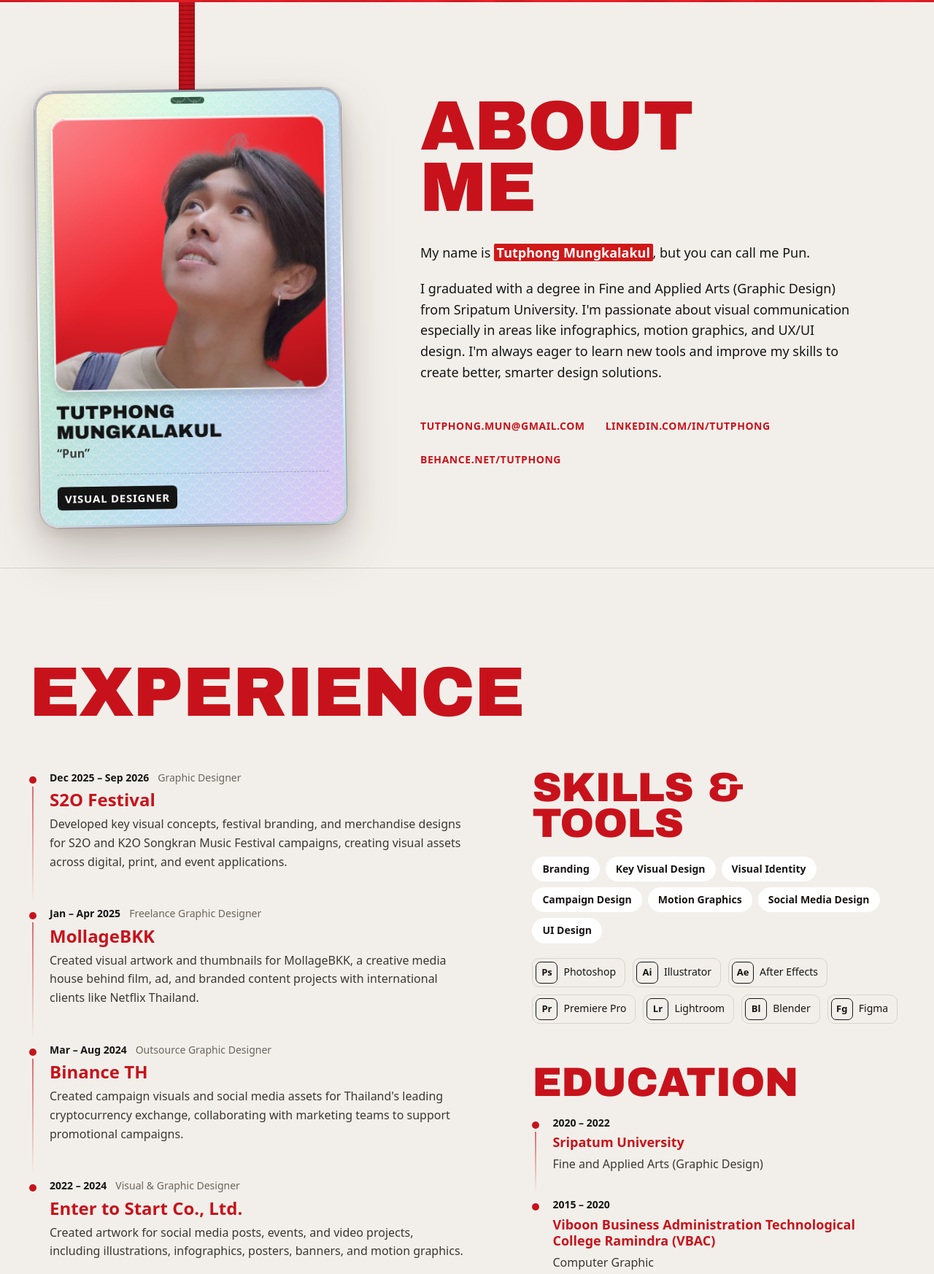
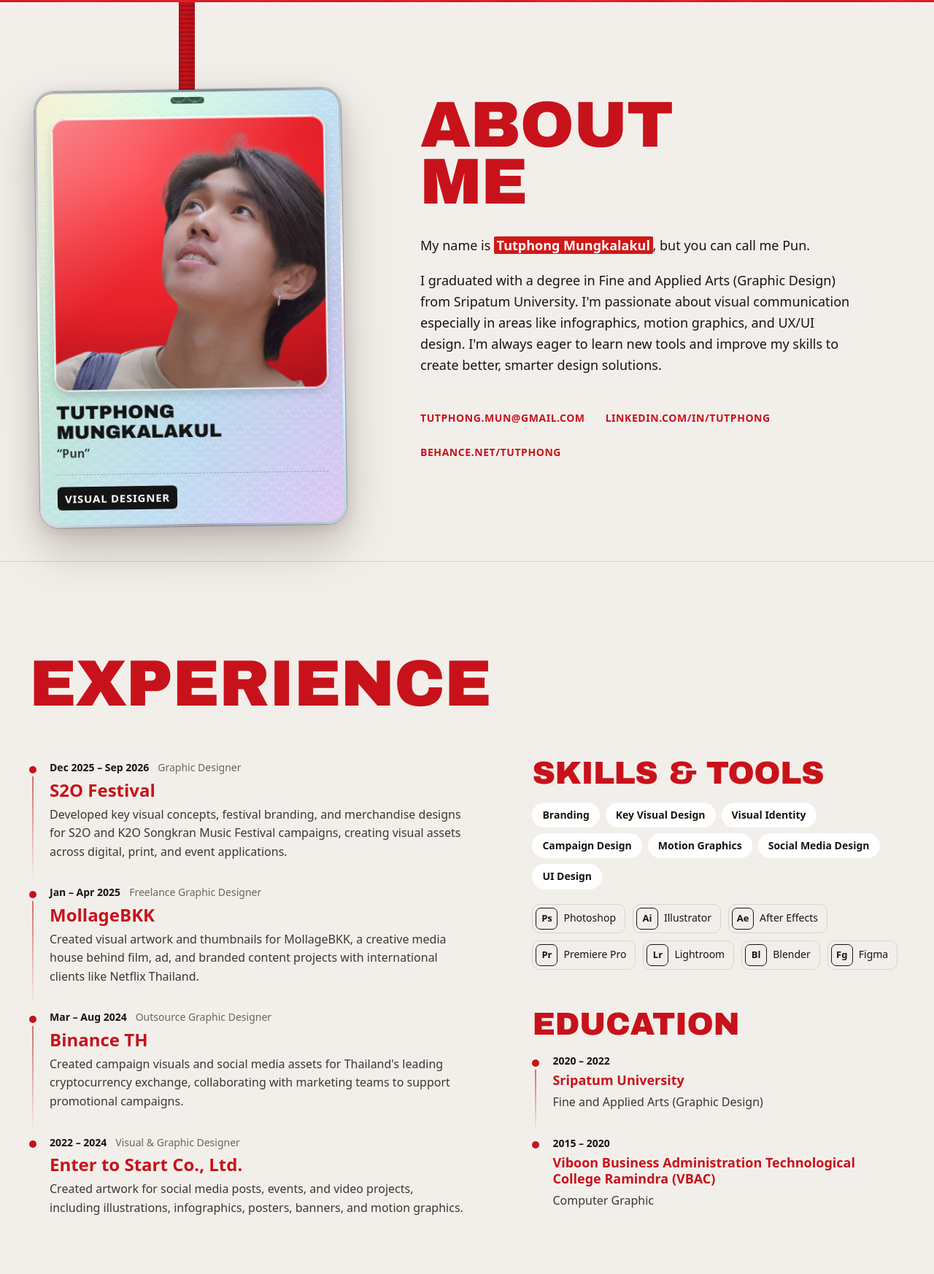
Before and after one commit to Punmetal/landing-page-portfolio, an Astro site: page / in a window 1280 px wide. Shown: the part 797-2543 px from the top of the page at 73% size. Built offline with nearby package versions, Linux system fonts and the light colour scheme; Astro itself is replaced by a stand-in of ours; a web font is replaced by a local one.

Commit message:
Use BBH Bartle for the wordmark and section headings
Self-hosted via @fontsource/bbh-bartle (--f-heading token). The face is
very wide, so the wordmark and headings size from their container
(container queries + per-heading --fit = longest word in em), capped at
the previous sizes; no overflow at 360/768/1440.

Co-Authored-By: Claude Opus 5.5 <noreply@anthropic.com>
Claude-Session: https://claude.ai/code/session_015yirTN3eAypWgjJzaAuxPD

```diff
--- a/package.json
+++ b/package.json
@@ -16,6 +16,7 @@
   },
   "dependencies": {
     "@fontsource/archivo-black": "^5.3.0",
+    "@fontsource/bbh-bartle": "^5.3.0",
     "@fontsource/ibm-plex-sans-thai": "^5.3.0",
     "@google/model-viewer": "^4.4.0",
     "astro": "^7.3.8"
--- a/src/components/About.astro
+++ b/src/components/About.astro
@@ -10,7 +10,7 @@ const [intro, ...rest] = profile.about;
   </div>
 
   <div class="about-body">
-    <h2 id="about-title" class="section-title display">About<br />me</h2>
+    <h2 id="about-title" class="section-title display" style="--fit: 6.7">About<br />me</h2>
     <p class="about-intro">
       My name is <mark>{profile.fullName}</mark>, but you can call me {profile.nickname}.
     </p>
@@ -40,6 +40,7 @@ const [intro, ...rest] = profile.about;
     padding-bottom: 48px;
   }
   .about-body {
+    container-type: inline-size;
     display: grid;
     align-content: center;
     gap: 20px;
--- a/src/components/Experience.astro
+++ b/src/components/Experience.astro
@@ -4,7 +4,7 @@ import ToolChips from './ToolChips.astro';
 ---
 
 <section class="exp container section" id="experience" aria-labelledby="exp-title">
-  <h2 id="exp-title" class="section-title display">Experience</h2>
+  <h2 id="exp-title" class="section-title display" style="--fit: 13.4">Experience</h2>
 
   <div class="grid">
     <ol class="timeline" role="list">
@@ -24,7 +24,7 @@ import ToolChips from './ToolChips.astro';
 
     <div class="side">
       <div class="block">
-        <h3 class="block-title display">Skills &amp; Tools</h3>
+        <h3 class="block-title display" style="--fit: 11.7">Skills &amp; Tools</h3>
         <ul class="skills" role="list" aria-label="Skills">
           {skills.map((s) => <li>{s}</li>)}
         </ul>
@@ -32,7 +32,7 @@ import ToolChips from './ToolChips.astro';
       </div>
 
       <div class="block">
-        <h3 class="block-title display">Education</h3>
+        <h3 class="block-title display" style="--fit: 11.7">Education</h3>
         <ol class="timeline edu" role="list">
           {
             education.map((e) => (
@@ -53,6 +53,7 @@ import ToolChips from './ToolChips.astro';
 
 <style>
   .exp {
+    container-type: inline-size;
     border-top: 1px solid var(--c-line);
   }
   .grid {
@@ -117,11 +118,13 @@ import ToolChips from './ToolChips.astro';
     align-content: start;
   }
   .block {
+    container-type: inline-size;
     display: grid;
     gap: 20px;
   }
   .block-title {
-    font-size: var(--fs-4);
+    font-family: var(--f-heading);
+    font-size: min(var(--fs-4), calc(100cqi / var(--fit, 11.7)));
     color: var(--c-accent);
   }
   .skills {
--- a/src/components/Hero.astro
+++ b/src/components/Hero.astro
@@ -80,6 +80,7 @@ import LiquidBg from './LiquidBg.astro';
   }
 
   .hero-body {
+    container-type: inline-size;
     flex: 1;
     display: flex;
     flex-direction: column;
@@ -89,12 +90,14 @@ import LiquidBg from './LiquidBg.astro';
   }
 
   .wordmark {
+    font-family: var(--f-heading);
     display: flex;
     flex-direction: column;
     align-items: center;
     color: var(--c-ink-display);
     /* "FOLIO" spans the container width */
-    font-size: clamp(4.25rem, 22vw, 17.5rem);
+    /* "FOLIO" is ~6.5em wide in BBH Bartle: fit it to the container */
+    font-size: min(17.5rem, calc(100cqi / 6.7));
     line-height: 0.84;
     letter-spacing: -0.02em;
     text-align: center;
--- a/src/components/ProjectIndex.astro
+++ b/src/components/ProjectIndex.astro
@@ -12,7 +12,7 @@ const fit = (t: string) => Math.max(...t.split(/\s+/).map((w) => w.length), 6) *
 
 <section class="index container" id="work" aria-labelledby="work-title">
   <div class="head">
-    <h2 id="work-title" class="section-title display">Selected<br />work</h2>
+    <h2 id="work-title" class="section-title display" style="--fit: 10.7">Selected<br />work</h2>
     <p class="count"><span>{String(projects.length).padStart(2, '0')}</span> projects</p>
   </div>
 
@@ -106,6 +106,7 @@ const fit = (t: string) => Math.max(...t.split(/\s+/).map((w) => w.length), 6) *
 
 <style>
   .index {
+    container-type: inline-size;
     border-top: 1px solid var(--c-line);
     --spine-w: 76px;
     --cover-w: 312px;
--- a/src/layouts/Base.astro
+++ b/src/layouts/Base.astro
@@ -1,5 +1,6 @@
 ---
 import '@fontsource/archivo-black/400.css';
+import '@fontsource/bbh-bartle/400.css';
 import '@fontsource/ibm-plex-sans-thai/400.css';
 import '@fontsource/ibm-plex-sans-thai/700.css';
 import '../styles/global.css';
--- a/src/styles/global.css
+++ b/src/styles/global.css
@@ -81,7 +81,10 @@ a {
 }
 
 .section-title {
-  font-size: var(--fs-5);
+  font-family: var(--f-heading);
+  /* BBH Bartle is very wide: size from the container so the longest word
+     (--fit, its width in em) always fits; capped at --fs-5 */
+  font-size: min(var(--fs-5), calc(100cqi / var(--fit, 13.4)));
   color: var(--c-accent);
 }
 
--- a/src/styles/tokens.css
+++ b/src/styles/tokens.css
@@ -26,6 +26,7 @@
 
   /* Type */
   --f-display: 'Archivo Black', 'Arial Black', system-ui, sans-serif;
+  --f-heading: 'BBH Bartle', 'Archivo Black', 'Arial Black', system-ui, sans-serif; /* section headings + wordmark */
   --f-body: 'IBM Plex Sans Thai', system-ui, -apple-system, 'Segoe UI', sans-serif;
   --fs-0: 0.875rem;
   --fs-1: 1rem;
```
Also changed, not shown: HANDOFF.md (+4 -0 lines), 1 other file.
